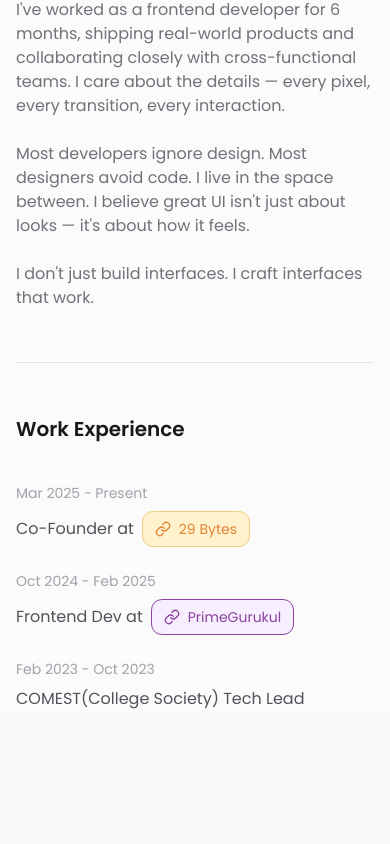
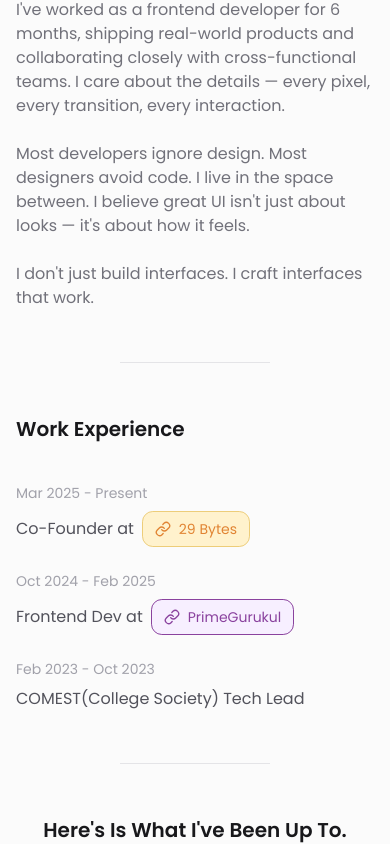
Before and after one commit to neerajc0des/portfolio, a Next.js app: page / in a window 390 px wide. Shown: the part 621-1465 px from the top of the page. Before the commit the page ends 1332 px from the top, so only its background shows below. Built offline with nearby package versions, Linux system fonts and the light colour scheme.

Commit message:
fixed hr width

```diff
--- a/src/app/page.tsx
+++ b/src/app/page.tsx
@@ -44,7 +44,7 @@ export default function Home() {
           </div>
         </section>
 
-        <div className="h-px w-full my-5 lg:my-10 bg-zinc-200"></div>
+        <div className="h-px mx-auto my-5 w-[150px] lg:w-full lg:my-10 bg-zinc-200"></div>
 
         <section className="expSection flex flex-col gap-10">
           <h1 className="sectionHeader text-xl md:text-2xl font-semibold">Work Experience</h1>
@@ -73,6 +73,12 @@ export default function Home() {
             </div>
           </div>
         </section>
+
+        <div className="h-px mx-auto my-5 w-[150px] lg:w-full lg:my-10 bg-zinc-200"></div>
+
+        <section className="projectsSection flex flex-col gap-10">
+          <h1 className="sectionHeader text-xl md:text-2xl font-semibold capitalize text-center">Here's is what i've been up to.</h1>
+        </section>
       </div>
     </div>
   );
```
